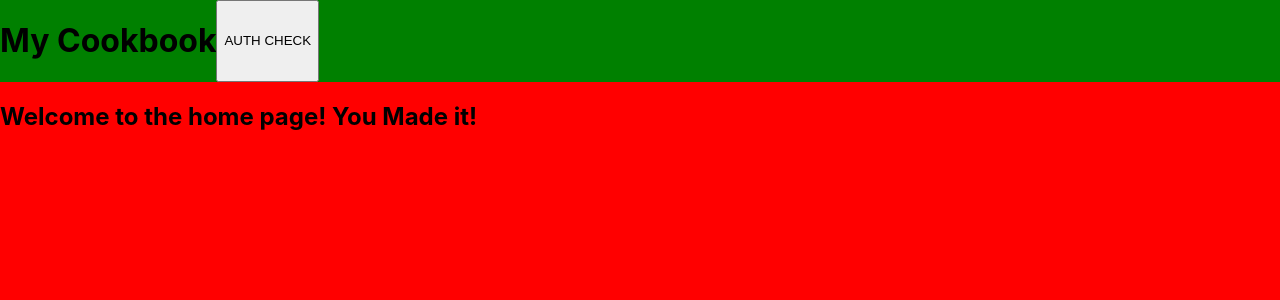
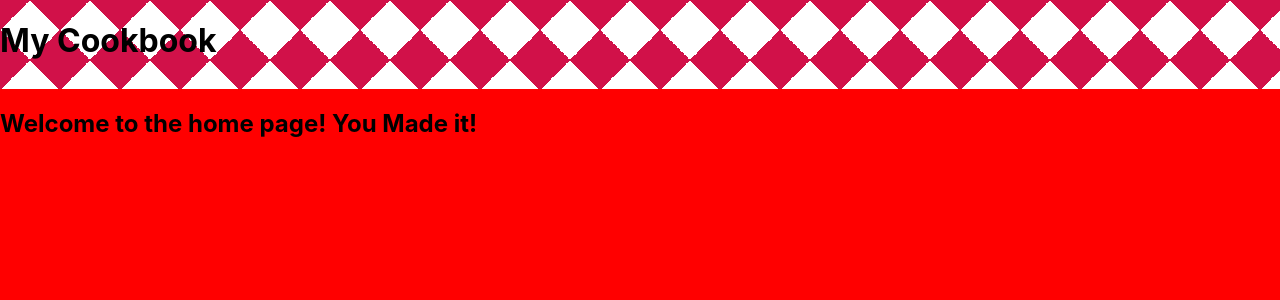
Before and after one commit to samvrny/mycookbook, a React (Create React App) app in the folder client/: page / in a window 1280 px wide. Shown: the top 300 px of the page. Built offline with nearby package versions, Linux system fonts and the light colour scheme.

Commit message:
added a checkered background to header and made a webfont file

```diff
--- a/client/src/components/Header/index.js
+++ b/client/src/components/Header/index.js
@@ -6,19 +6,8 @@ function Header() {
     return(
         <header>
             <h1>My Cookbook</h1>
-            <button onClick={auth}>AUTH CHECK</button>
             <nav>
-                <ul>
-                    {/* {auth() ? (
-                        <ul>
-                            Im Logged In!
-                        </ul>
-                    ) : (
-                        <ul>
-                            Im NOT Logged In!
-                        </ul>
-                    )} */}
-                </ul>
+
             </nav>
         </header>
     )
--- a/client/src/stylesheets/index.css
+++ b/client/src/stylesheets/index.css
@@ -1,4 +1,7 @@
 /* UNIVERSAL STYLES */
+:root {
+  --scarlet: #D11149;
+}
 
 body {
   margin: 0;
@@ -21,12 +24,32 @@ main {
   display: flex;
   flex-direction: column;
   min-height: 100%;
-  /* width: 3%; */
 }
 
 /* HEADER STYLES */
 
 header {
-  background-color: green;
+  /* background-color: var(--scarlet); */
   display: flex;
+  /* width: 240px; */
+  height: 89px;
+  background-color: #fff;
+  background-image: linear-gradient(
+      45deg,
+      #d11149 25%,
+      transparent 25%,
+      transparent 75%,
+      #d11149 75%,
+      #d11149
+    ),
+    linear-gradient(
+      -45deg,
+      #d11149 25%,
+      transparent 25%,
+      transparent 75%,
+      #d11149 75%,
+      #d11149
+    );
+  background-size: 60px 60px;
+  background-repeat: repeat;
 }
```
Also changed, not shown: client/src/utils/webfont.js (added), 1 other file (tests, documents, lock files or other folders).
